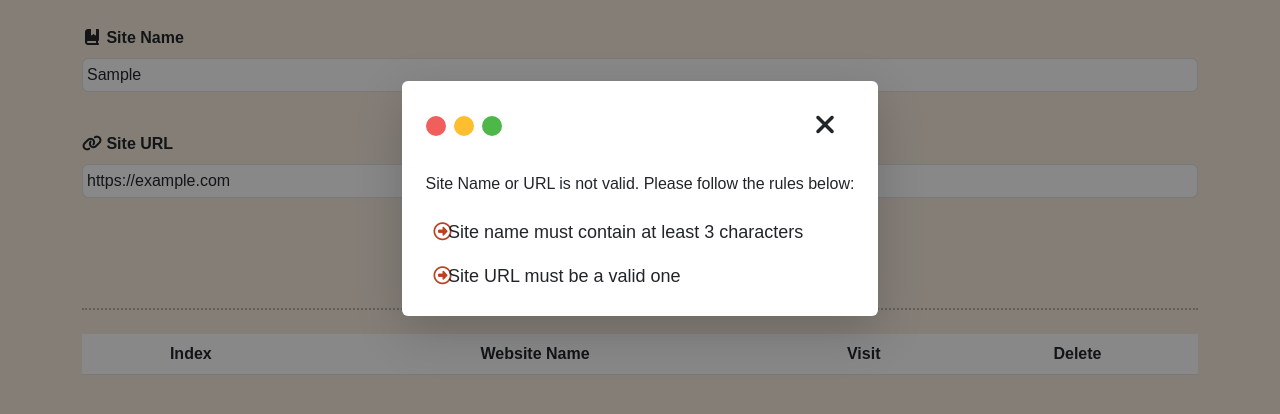
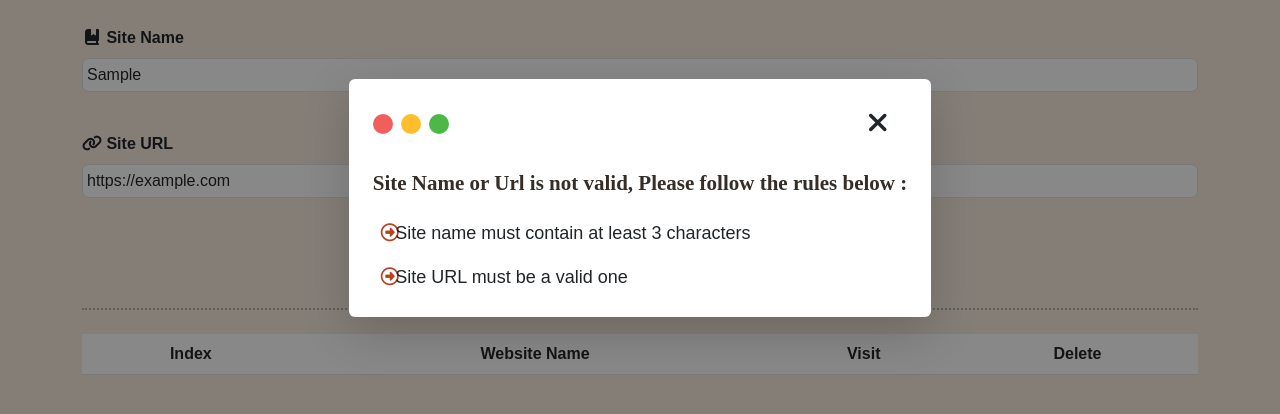
Before and after one commit to Omar-Zantot/A009--3-JS--Bookmarker, a website: page index.html in a window 1280 px wide. Both pictures are taken after typing "Sample", "https://example.com" into the empty fields and a click on the button "Submit". Shown: the part 202-616 px from the top of the page. Drawn offline with Linux system fonts and the light colour scheme; files whose address does not match are found by name; a web font is replaced by a local one.

Commit message:
add site is already exists

```diff
--- a/CSS/style.css
+++ b/CSS/style.css
@@ -132,15 +132,8 @@ hr {
 }
 
 .box-conent {
-  width: 500px;
+  width: 200px;
   z-index: 10;
-}
-
-.box-conent p {
-  font-family: "Bree Serif", serif;
-  font-size: 21px;
-  line-height: 1.3;
-  color: #352e28;
 }
 
 .rules li {
@@ -167,6 +160,15 @@ hr {
   background-color: #4db748;
 }
 
+.errorM {
+  font-family: "Bree Serif", serif;
+  font-size: 21px;
+  line-height: 1.3;
+  color: #352e28;
+  font-weight: 800;
+  text-indent: 2px;
+  min-width: 100px;
+}
 .error-message-container {
   position: absolute;
   top: 0;
@@ -176,7 +178,7 @@ hr {
 }
 
 .box-info {
-  width: 100%;
+  width: 80%;
   height: 100%;
 }
 
--- a/JS/index.js
+++ b/JS/index.js
@@ -28,7 +28,12 @@ function createSite() {
   });
 
   if (isDuplicateSite) {
-    alert("This site already exists in the list.");
+    var errorMessageContainer = document.querySelector(
+      ".error-message-container"
+    );
+    errorMessageContainer.classList.remove("d-none");
+    var p = document.querySelector(".errorM");
+    p.innerHTML = "This site already exists in the list.";
     return;
   }
 
@@ -46,6 +51,10 @@ function createSite() {
       ".error-message-container"
     );
     errorMessageContainer.classList.remove("d-none");
+    var p = document.querySelector(".errorM");
+    p.innerHTML = "Site Name or Url is not valid, Please follow the rules below :";
+    var errorRules = document.getElementById("errorRules");
+    errorRules.classList.remove("d-none");
   }
 }
 
--- a/index.html
+++ b/index.html
@@ -178,17 +178,11 @@
                 </button>
               </header>
               <p class="m-0 pb-2">
-                Site Name or URL is not valid. Please follow the rules below:
+                <span class="errorM" style="word-wrap: break-word; max-width: 200px;"></span>
               </p>
-              <ol class="rules list-unstyled m-0">
-                <li>
-                  <i class="fa-regular fa-circle-right p-2"></i>Site name must
-                  contain at least 3 characters
-                </li>
-                <li>
-                  <i class="fa-regular fa-circle-right p-2"></i>Site URL must be
-                  a valid one
-                </li>
+              <ol class="rules list-unstyled m-0 d-none" id="errorRules">
+                <li><i class="fa-regular fa-circle-right p-2"></i>Site name must contain at least 3 characters</li>
+                <li><i class="fa-regular fa-circle-right p-2"></i>Site URL must be a valid one</li>
               </ol>
             </div>
           </div>
```
